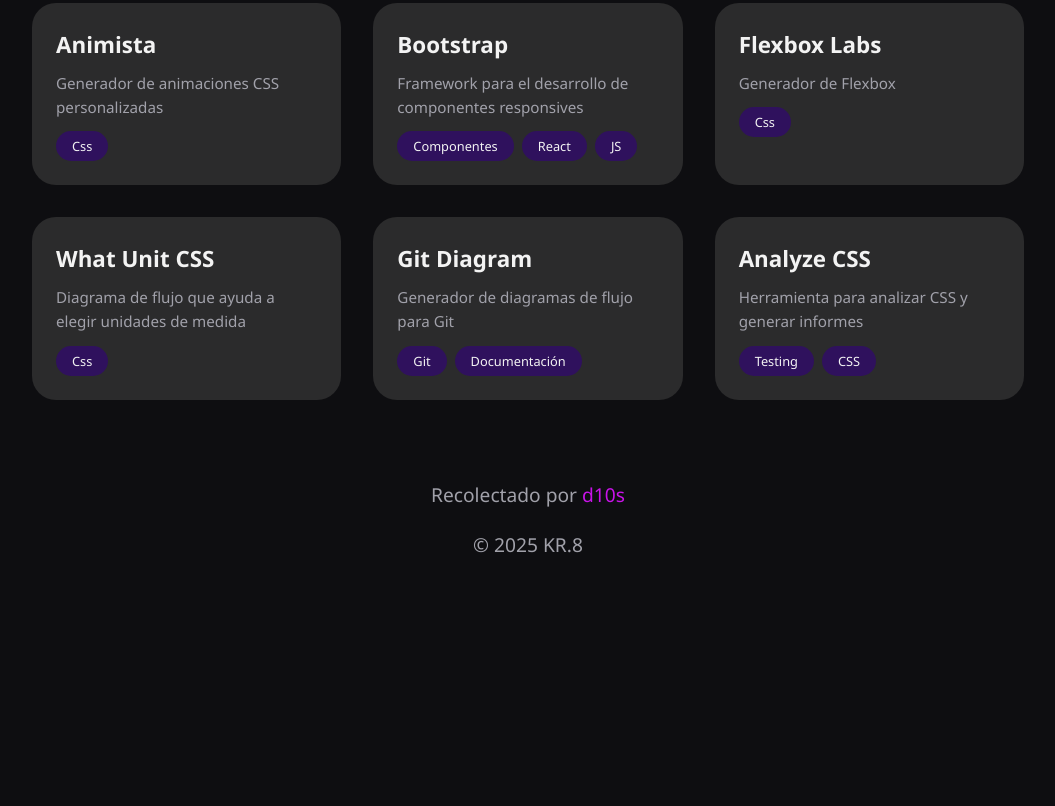
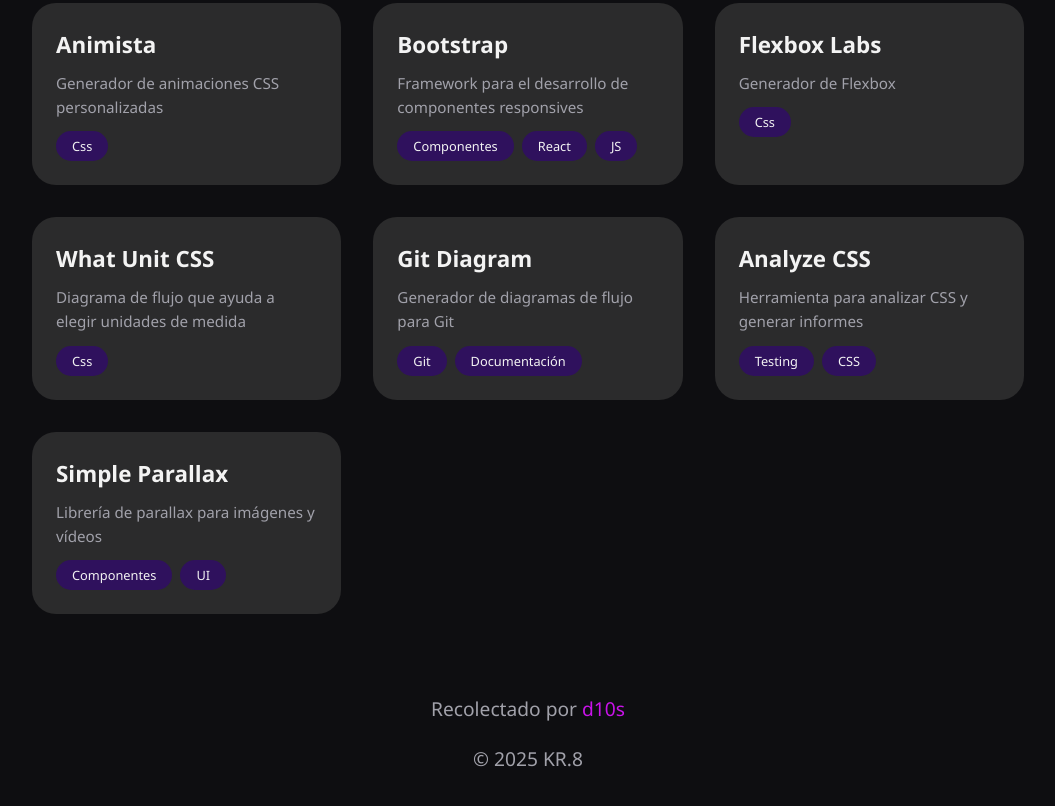
Before and after one commit to lmaKR8/RecursosDevs, a plain HTML site: page index.html in a window 1280 px wide. Shown: the part 1612-2418 px from the top of the page, without its empty margins (112-1167 px from the left). Before the commit the page ends 2224 px from the top, so only its background shows below. Drawn offline with Linux system fonts and the light colour scheme.

Commit message:
Añadir nueva tarjeta de recurso "Simple Parallax" en la sección de lista

```diff
--- a/index.html
+++ b/index.html
@@ -318,6 +318,21 @@
                     </div>
                 </a>
             </article>
+
+            <article class="card" data-tags="componentes ui-ux">
+                <a href="https://simpleparallax.com/" class="card__link" target="_blank"
+                    rel="noopener noreferrer">
+                    <h2 class="card__title">Simple Parallax</h2>
+                    <p class="card__description">
+                        Librería de parallax para imágenes y vídeos
+                    </p>
+                    <div class="card__tags">
+                        <span class="tag">Componentes</span>
+                        <span class="tag">UI</span>
+                    </div>
+                </a>
+            </article>
+
         </section>
     </main>
 
```
